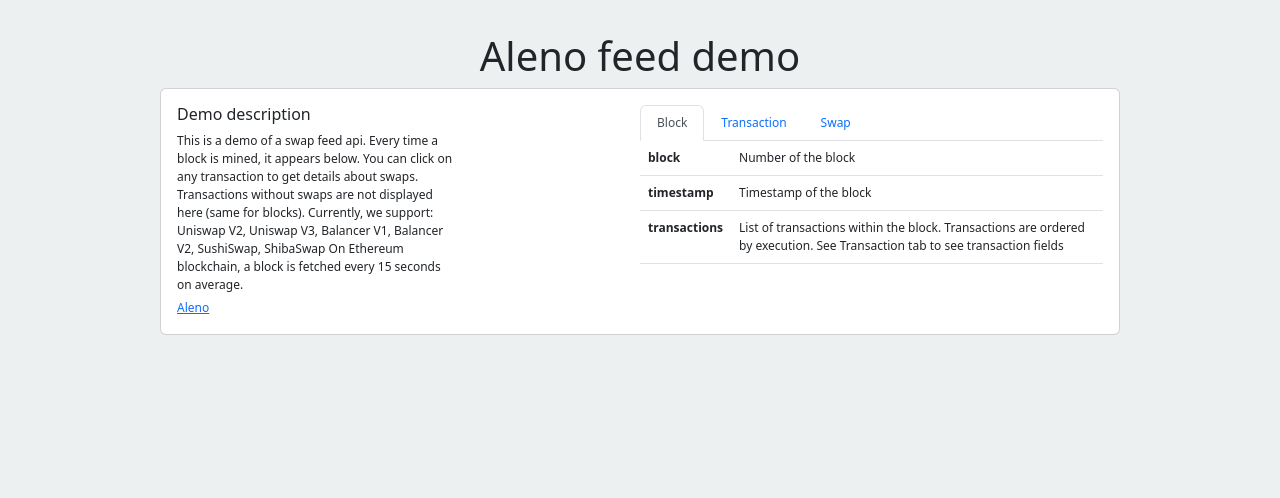
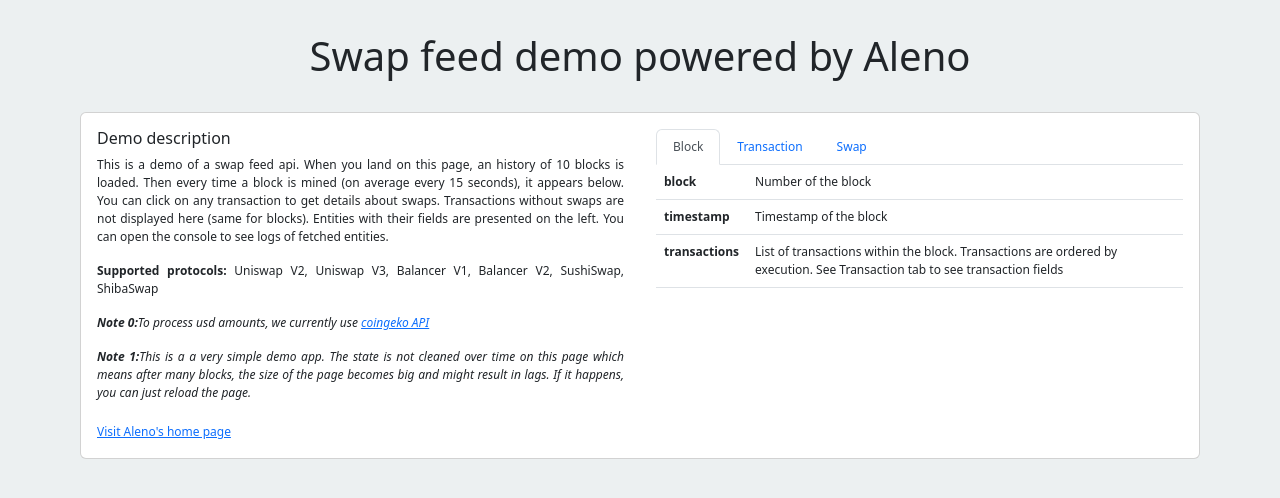
Before and after one commit to Aleno1/aleno-feed-demo, a plain HTML site: page index.html in a window 1280 px wide. Drawn offline with nearby package versions, Linux system fonts and the light colour scheme.

Commit message:
connect on aws

```diff
--- a/index.html
+++ b/index.html
@@ -44,15 +44,18 @@
   </style>
 </head>
 <body>
-  <h1 style="text-align: center;" >Aleno feed demo</h1>
-  <div class="card" style="width: 60rem; margin: auto;">
+  <h1 style="text-align: center;" >Swap feed demo powered by Aleno</h1>
+  <div class="card" style="width: 70rem; margin: auto; margin-top: 2rem;">
     <div class="card-body" style="display: flex; justify-content: space-between;" >
-      <div style="width: 30%;" >
+      <div style="width: calc(50% - 1rem);" >
         <h5 class="card-title">Demo description</h5>
-        <p>This is a demo of a swap feed api. Every time a block is mined, it appears below. You can click on any transaction to get details about swaps. Transactions without swaps are not displayed here (same for blocks). Currently, we support: Uniswap V2, Uniswap V3, Balancer V1, Balancer V2, SushiSwap, ShibaSwap On Ethereum blockchain, a block is fetched every 15 seconds on average.</p>
-        <a href="#" class="card-link">Aleno</a>
+        <p style="text-align: justify;" >This is a demo of a swap feed api. When you land on this page, an history of 10 blocks is loaded. Then every time a block is mined (on average every 15 seconds), it appears below. You can click on any transaction to get details about swaps. Transactions without swaps are not displayed here (same for blocks). Entities with their fields are presented on the left. You can open the console to see logs of fetched entities.</p>
+        <p style="margin-top: 1rem; text-align: justify;" ><strong>Supported protocols:</strong> Uniswap V2, Uniswap V3, Balancer V1, Balancer V2, SushiSwap, ShibaSwap</p>
+        <p style="font-style: italic; margin-top: 1rem; text-align: justify;" ><strong>Note 0:</strong>To process usd amounts, we currently use <a href="https://www.coingecko.com/fr" target="_blank" class="card-link">coingeko API</a></p>
+        <p style="font-style: italic; margin-top: 1rem; text-align: justify; margin-bottom: 1rem;" ><strong>Note 1:</strong>This is a a very simple demo app. The state is not cleaned over time on this page which means after many blocks, the size of the page becomes big and might result in lags. If it happens, you can just reload the page.</p>
+        <a href="https://aleno.ai/" target="_blank" class="card-link" >Visit Aleno's home page</a>
       </div>
-      <div style="width: 50%;">
+      <div style="width: calc(50% - 1rem);">
         <ul class="nav nav-tabs" id="myTab" role="tablist" >
           <li class="nav-item" role="presentation">
             <button class="nav-link active" id="block-tab" data-bs-toggle="tab" data-bs-target="#block-tab-pane" type="button" role="tab" aria-controls="block-tab-pane" aria-selected="true">Block</button>
@@ -241,19 +244,24 @@
     contentContainer.prepend($(blockComponent));
   }
 
-  const socket = new WebSocket('ws://localhost:8765')
+  const socket = new WebSocket('ws://ec2-13-38-14-102.eu-west-3.compute.amazonaws.com') // dev new WebSocket('ws://localhost:8765')
   const onEvent = (event) => {
     const { type, data } = JSON.parse(event.data)
     const res = JSON.parse(event.data)
     if(type === 'HISTORY'){
+      console.log('HISTORY ON CONNECTION')
       console.log(event.data)
       data.forEach(block => addBlock(block));
     }
     if(type === 'NEW_BLOCK'){
+      console.log('NEW BLOCK')
+      console.log(event.data[0])
       addBlock(data[0])
     }
   }
   socket.addEventListener('message', onEvent)
+  socket.addEventListener('open', () => { console.log('OPEN CONNECTION') })
+  socket.addEventListener('close', () => { console.log('CLOSE CONNECTION') })
 
 
 </script>
```
